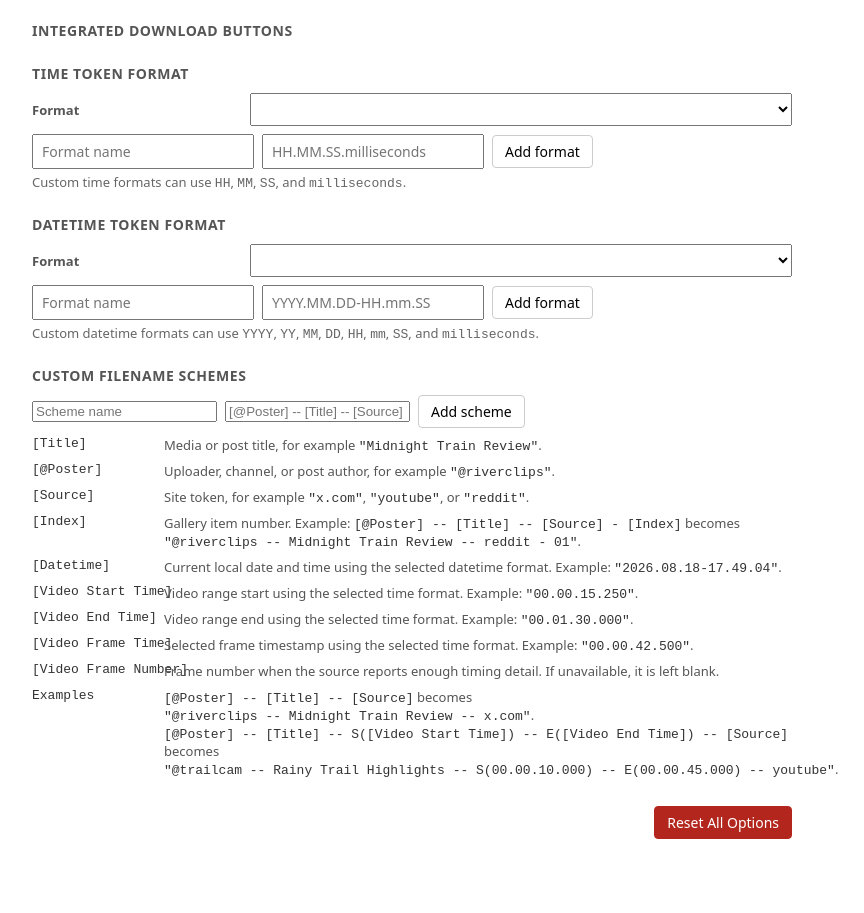
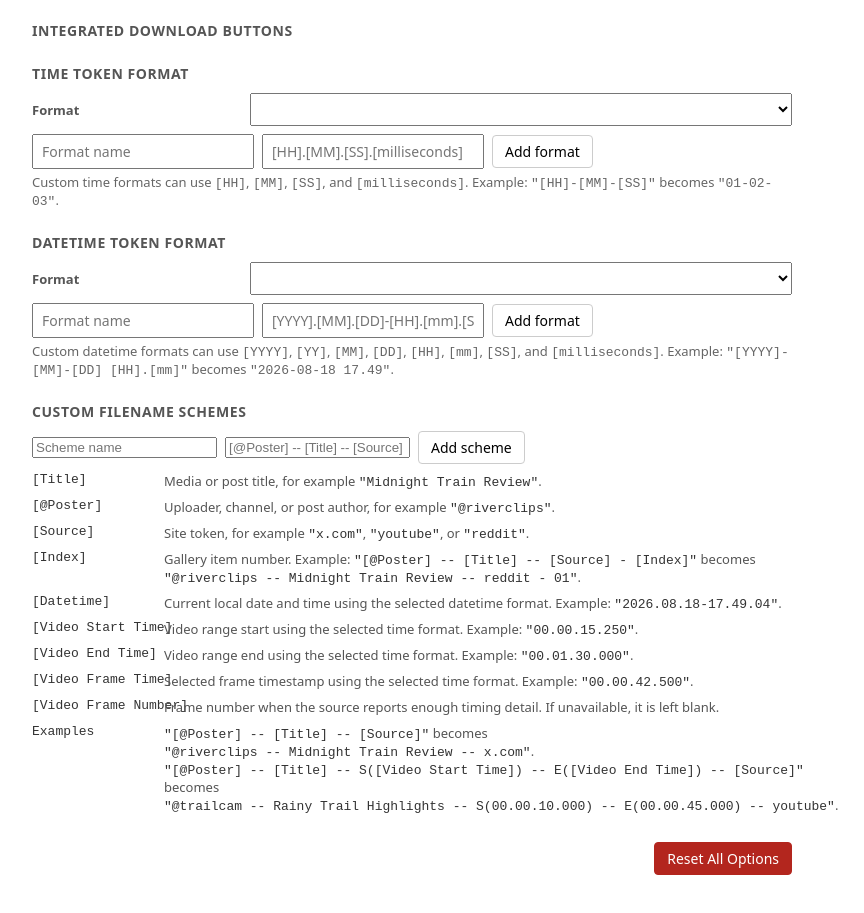
Before and after one commit to ilobaak/frixty-fetcher, a browser extension: page extension/options.html in a window 1280 px wide. Shown: the part 1840-2753 px from the top of the page, without its empty margins (228-1092 px from the left). Before the commit the page ends 2719 px from the top, so only its background shows below. Drawn offline with Linux system fonts and the light colour scheme.

Commit message:
update filename format token syntax

```diff
--- a/extension/options.html
+++ b/extension/options.html
@@ -184,13 +184,18 @@
     <div id="custom-time-formats"></div>
     <div class="specific-body custom-format-form" aria-disabled="false" style="margin-left: 0">
       <input id="custom-time-format-name" type="text" placeholder="Format name" />
-      <input id="custom-time-format-pattern" type="text" placeholder="HH.MM.SS.milliseconds" />
+      <input
+        id="custom-time-format-pattern"
+        type="text"
+        placeholder="[HH].[MM].[SS].[milliseconds]"
+      />
       <button id="add-custom-time-format" type="button">Add format</button>
     </div>
     <p id="custom-time-format-error" class="section-error" hidden></p>
     <p class="muted" style="margin-top: 4px">
-      Custom time formats can use <code>HH</code>, <code>MM</code>, <code>SS</code>, and
-      <code>milliseconds</code>.
+      Custom time formats can use <code>[HH]</code>, <code>[MM]</code>, <code>[SS]</code>, and
+      <code>[milliseconds]</code>. Example: <code>"[HH]-[MM]-[SS]"</code> becomes
+      <code>"01-02-03"</code>.
     </p>
 
     <h2>Datetime token format</h2>
@@ -201,14 +206,19 @@
     <div id="custom-datetime-formats"></div>
     <div class="specific-body custom-format-form" aria-disabled="false" style="margin-left: 0">
       <input id="custom-datetime-format-name" type="text" placeholder="Format name" />
-      <input id="custom-datetime-format-pattern" type="text" placeholder="YYYY.MM.DD-HH.mm.SS" />
+      <input
+        id="custom-datetime-format-pattern"
+        type="text"
+        placeholder="[YYYY].[MM].[DD]-[HH].[mm].[SS]"
+      />
       <button id="add-custom-datetime-format" type="button">Add format</button>
     </div>
     <p id="custom-datetime-format-error" class="section-error" hidden></p>
     <p class="muted" style="margin-top: 4px">
-      Custom datetime formats can use <code>YYYY</code>, <code>YY</code>, <code>MM</code>,
-      <code>DD</code>, <code>HH</code>, <code>mm</code>, <code>SS</code>, and
-      <code>milliseconds</code>.
+      Custom datetime formats can use <code>[YYYY]</code>, <code>[YY]</code>, <code>[MM]</code>,
+      <code>[DD]</code>, <code>[HH]</code>, <code>[mm]</code>, <code>[SS]</code>, and
+      <code>[milliseconds]</code>. Example: <code>"[YYYY]-[MM]-[DD] [HH].[mm]"</code> becomes
+      <code>"2026-08-18 17.49"</code>.
     </p>
 
     <h2>Custom filename schemes</h2>
@@ -243,7 +253,7 @@
         <code>[Index]</code
         ><span
           >Gallery item number. Example:
-          <code>[@Poster] -- [Title] -- [Source] - [Index]</code> becomes
+          <code>"[@Poster] -- [Title] -- [Source] - [Index]"</code> becomes
           <code>"@riverclips -- Midnight Train Review -- reddit - 01"</code>.</span
         >
       </div>
@@ -285,10 +295,11 @@
       <div>
         <code>Examples</code
         ><span
-          ><code>[@Poster] -- [Title] -- [Source]</code> becomes
+          ><code>"[@Poster] -- [Title] -- [Source]"</code> becomes
           <code>"@riverclips -- Midnight Train Review -- x.com"</code>.
           <code
-            >[@Poster] -- [Title] -- S([Video Start Time]) -- E([Video End Time]) -- [Source]</code
+            >"[@Poster] -- [Title] -- S([Video Start Time]) -- E([Video End Time]) --
+            [Source]"</code
           >
           becomes
           <code
--- a/extension/options.js
+++ b/extension/options.js
@@ -86,6 +86,22 @@ const INTEGRATED_CATEGORIES = [
   ["youtube", "YouTube", true],
   ["other", "Other sites", false],
 ];
+
+const LEGACY_TIME_TOKEN_FORMATS = {
+  "hh.mm.ss.mmm": "[HH].[MM].[SS].[milliseconds]",
+  "hh-mm-ss-mmm": "[HH]-[MM]-[SS]-[milliseconds]",
+  "hh:mm:ss.mmm": "[HH]:[MM]:[SS].[milliseconds]",
+  'hh:mm"ss': '[HH]:[MM]"[SS]',
+  "hh.mm.ss": "[HH].[MM].[SS]",
+};
+
+const LEGACY_DATETIME_TOKEN_FORMATS = {
+  "yyyy.mm.dd-hh.mm.ss": "[YYYY].[MM].[DD]-[HH].[mm].[SS]",
+  "yyyy-mm-dd-hh.mm.ss": "[YYYY]-[MM]-[DD]-[HH].[mm].[SS]",
+  "yyyy.mm.dd": "[YYYY].[MM].[DD]",
+  "yyyy-mm-dd": "[YYYY]-[MM]-[DD]",
+  "yyyymmdd-hhmmss": "[YYYY][MM][DD]-[HH][mm][SS]",
+};
 
 let current = {
   saveMode: DEFAULT_MODE,
@@ -451,6 +467,7 @@ function renderVideoImageFilenameModes() {
 }
 
 function resolveTimeTokenFormat(value) {
+  if (Object.hasOwn(LEGACY_TIME_TOKEN_FORMATS, value)) return LEGACY_TIME_TOKEN_FORMATS[value];
   if (TIME_TOKEN_FORMAT_OPTIONS.some((opt) => opt.value === value)) return value;
   if (
     typeof value === "string" &&
@@ -488,7 +505,7 @@ function showSectionError(target, message, { alertUser = false } = {}) {
       target.hidden = true;
       target.textContent = "";
       sectionErrorTimers.delete(target);
-    }, 4500),
+    }, 9000),
   );
   if (alertUser) alert(message);
 }
@@ -568,6 +585,9 @@ function addCustomTimeFormat() {
 }
 
 function resolveDatetimeTokenFormat(value) {
+  if (Object.hasOwn(LEGACY_DATETIME_TOKEN_FORMATS, value)) {
+    return LEGACY_DATETIME_TOKEN_FORMATS[value];
+  }
   if (DATETIME_TOKEN_FORMAT_OPTIONS.some((opt) => opt.value === value)) return value;
   if (
     typeof value === "string" &&
--- a/extension/popup-helpers.js
+++ b/extension/popup-helpers.js
@@ -61,24 +61,48 @@ export function frameTimestampFilenameSuffix(seconds) {
   return formatTimestamp(seconds).replace(/:/g, "-");
 }
 
-export const DEFAULT_TIME_TOKEN_FORMAT = "hh.mm.ss.mmm";
+export const DEFAULT_TIME_TOKEN_FORMAT = "[HH].[MM].[SS].[milliseconds]";
 
 export const TIME_TOKEN_FORMAT_OPTIONS = [
-  { value: "hh.mm.ss.mmm", label: "HH.MM.SS.milliseconds", example: "01.02.03.250" },
-  { value: "hh-mm-ss-mmm", label: "HH-MM-SS-milliseconds", example: "01-02-03-250" },
-  { value: "hh:mm:ss.mmm", label: "HH:MM:SS.milliseconds", example: "01:02:03.250" },
-  { value: 'hh:mm"ss', label: 'HH:MM"SS', example: '01:02"03' },
-  { value: "hh.mm.ss", label: "HH.MM.SS", example: "01.02.03" },
+  {
+    value: "[HH].[MM].[SS].[milliseconds]",
+    label: "[HH].[MM].[SS].[milliseconds]",
+    example: "01.02.03.250",
+  },
+  {
+    value: "[HH]-[MM]-[SS]-[milliseconds]",
+    label: "[HH]-[MM]-[SS]-[milliseconds]",
+    example: "01-02-03-250",
+  },
+  {
+    value: "[HH]:[MM]:[SS].[milliseconds]",
+    label: "[HH]:[MM]:[SS].[milliseconds]",
+    example: "01:02:03.250",
+  },
+  { value: '[HH]:[MM]"[SS]', label: '[HH]:[MM]"[SS]', example: '01:02"03' },
+  { value: "[HH].[MM].[SS]", label: "[HH].[MM].[SS]", example: "01.02.03" },
 ];
 
-export const DEFAULT_DATETIME_TOKEN_FORMAT = "yyyy.mm.dd-hh.mm.ss";
+export const DEFAULT_DATETIME_TOKEN_FORMAT = "[YYYY].[MM].[DD]-[HH].[mm].[SS]";
 
 export const DATETIME_TOKEN_FORMAT_OPTIONS = [
-  { value: "yyyy.mm.dd-hh.mm.ss", label: "YYYY.MM.DD-HH.MM.SS", example: "2026.08.18-17.49.04" },
-  { value: "yyyy-mm-dd-hh.mm.ss", label: "YYYY-MM-DD-HH.MM.SS", example: "2026-08-18-17.49.04" },
-  { value: "yyyy.mm.dd", label: "YYYY.MM.DD", example: "2026.08.18" },
-  { value: "yyyy-mm-dd", label: "YYYY-MM-DD", example: "2026-08-18" },
-  { value: "yyyymmdd-hhmmss", label: "YYYYMMDD-HHMMSS", example: "20260818-174904" },
+  {
+    value: "[YYYY].[MM].[DD]-[HH].[mm].[SS]",
+    label: "[YYYY].[MM].[DD]-[HH].[mm].[SS]",
+    example: "2026.08.18-17.49.04",
+  },
+  {
+    value: "[YYYY]-[MM]-[DD]-[HH].[mm].[SS]",
+    label: "[YYYY]-[MM]-[DD]-[HH].[mm].[SS]",
+    example: "2026-08-18-17.49.04",
+  },
+  { value: "[YYYY].[MM].[DD]", label: "[YYYY].[MM].[DD]", example: "2026.08.18" },
+  { value: "[YYYY]-[MM]-[DD]", label: "[YYYY]-[MM]-[DD]", example: "2026-08-18" },
+  {
+    value: "[YYYY][MM][DD]-[HH][mm][SS]",
+    label: "[YYYY][MM][DD]-[HH][mm][SS]",
+    example: "20260818-174904",
+  },
 ];
 
 export function normalizeCustomTimeTokenFormats(raw) {
@@ -136,16 +160,24 @@ export function filenameTimeToken(seconds, format = DEFAULT_TIME_TOKEN_FORMAT, c
     const custom = normalizeCustomTimeTokenFormats(customFormats).find((entry) => entry.id === id);
     if (custom) {
       return custom.pattern
+        .replace(/\[milliseconds\]/g, milliseconds)
+        .replace(/\[HH\]/g, hours)
+        .replace(/\[MM\]/g, minutes)
+        .replace(/\[SS\]/g, secs)
         .replace(/milliseconds/g, milliseconds)
         .replace(/HH/g, hours)
         .replace(/MM/g, minutes)
         .replace(/SS/g, secs);
     }
   }
-  if (format === "hh-mm-ss-mmm") return `${hours}-${minutes}-${secs}-${milliseconds}`;
-  if (format === "hh:mm:ss.mmm") return `${hours}:${minutes}:${secs}.${milliseconds}`;
-  if (format === 'hh:mm"ss') return `${hours}:${minutes}"${secs}`;
-  if (format === "hh.mm.ss") return `${hours}.${minutes}.${secs}`;
+  if (format === "[HH]-[MM]-[SS]-[milliseconds]" || format === "hh-mm-ss-mmm") {
+    return `${hours}-${minutes}-${secs}-${milliseconds}`;
+  }
+  if (format === "[HH]:[MM]:[SS].[milliseconds]" || format === "hh:mm:ss.mmm") {
+    return `${hours}:${minutes}:${secs}.${milliseconds}`;
+  }
+  if (format === '[HH]:[MM]"[SS]' || format === 'hh:mm"ss') return `${hours}:${minutes}"${secs}`;
+  if (format === "[HH].[MM].[SS]" || format === "hh.mm.ss") return `${hours}.${minutes}.${secs}`;
   return `${hours}.${minutes}.${secs}.${milliseconds}`;
 }
 
@@ -173,6 +205,14 @@ export function filenameDatetimeParts(date = new Date()) {
 
 function applyDatetimePattern(pattern, parts) {
   return String(pattern || "")
+    .replace(/\[milliseconds\]/g, parts.milliseconds)
+    .replace(/\[YYYY\]/g, parts.year)
+    .replace(/\[YY\]/g, parts.shortYear)
+    .replace(/\[MM\]/g, parts.month)
+    .replace(/\[DD\]/g, parts.day)
+    .replace(/\[HH\]/g, parts.hours)
+    .replace(/\[mm\]/g, parts.minutes)
+    .replace(/\[SS\]/g, parts.seconds)
     .replace(/milliseconds/g, parts.milliseconds)
     .replace(/YYYY/g, parts.year)
     .replace(/YY/g, parts.shortYear)
@@ -197,12 +237,16 @@ export function filenameDatetimeToken(
     );
     if (custom) return applyDatetimePattern(custom.pattern, parts);
   }
-  if (format === "yyyy-mm-dd-hh.mm.ss") {
+  if (format === "[YYYY]-[MM]-[DD]-[HH].[mm].[SS]" || format === "yyyy-mm-dd-hh.mm.ss") {
     return `${parts.year}-${parts.month}-${parts.day}-${parts.hours}.${parts.minutes}.${parts.seconds}`;
   }
-  if (format === "yyyy.mm.dd") return `${parts.year}.${parts.month}.${parts.day}`;
-  if (format === "yyyy-mm-dd") return `${parts.year}-${parts.month}-${parts.day}`;
-  if (format === "yyyymmdd-hhmmss") {
+  if (format === "[YYYY].[MM].[DD]" || format === "yyyy.mm.dd") {
+    return `${parts.year}.${parts.month}.${parts.day}`;
+  }
+  if (format === "[YYYY]-[MM]-[DD]" || format === "yyyy-mm-dd") {
+    return `${parts.year}-${parts.month}-${parts.day}`;
+  }
+  if (format === "[YYYY][MM][DD]-[HH][mm][SS]" || format === "yyyymmdd-hhmmss") {
     return `${parts.year}${parts.month}${parts.day}-${parts.hours}${parts.minutes}${parts.seconds}`;
   }
   return `${parts.year}.${parts.month}.${parts.day}-${parts.hours}.${parts.minutes}.${parts.seconds}`;
```
Also changed, not shown: tests/popup-captures.test.js (+1 -0 lines), tests/popup-helpers.test.js (+25 -17 lines), tests/popup-markup.test.js (+6 -0 lines).
